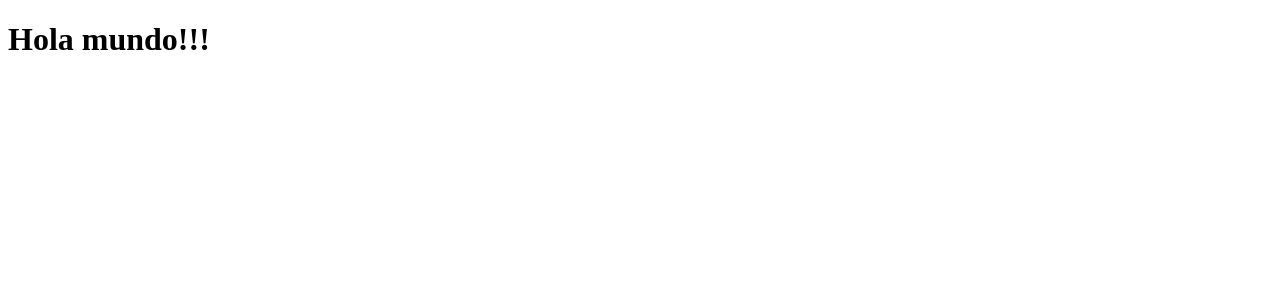
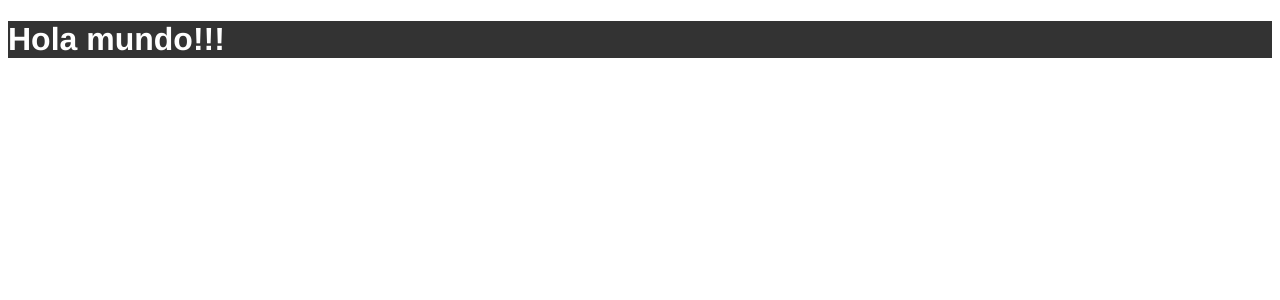
Before and after one commit to nicolaymh/On-line-shop, a React (Vite) app in the folder Frontend/: page / in a window 1280 px wide. Shown: the top 300 px of the page. Built offline with nearby package versions, Linux system fonts and the light colour scheme.

Commit message:
Updating postmanFile

```diff
--- a/Frontend/src/App.jsx
+++ b/Frontend/src/App.jsx
@@ -2,7 +2,7 @@ import React from 'react';
 
 function App() {
     return (
-        <div>
+        <div className='inverse'>
             <h1>Hola mundo!!!</h1>
         </div>
     );
--- a/Frontend/src/main.jsx
+++ b/Frontend/src/main.jsx
@@ -1,6 +1,8 @@
 import React from 'react';
 import ReactDOM from 'react-dom/client';
 import App from './App';
+
+import './styles/styles.scss';
 
 ReactDOM.createRoot(document.getElementById('root')).render(
     <React.StrictMode>
--- /dev/null
+++ b/Frontend/src/styles/_base.scss
@@ -0,0 +1,7 @@
+$font-stack: Helvetica, sans-serif;
+$primary-color: #333;
+
+body{
+        font: 100% $font-stack;
+        color: $primary-color;
+}
--- /dev/null
+++ b/Frontend/src/styles/styles.scss
@@ -0,0 +1,6 @@
+@use 'base';
+
+.inverse {
+        background-color: base.$primary-color;
+        color: white;
+}
```
Also changed, not shown: Frontend/src/index.sass (deleted), 1 other file (tests, documents, lock files or other folders).
